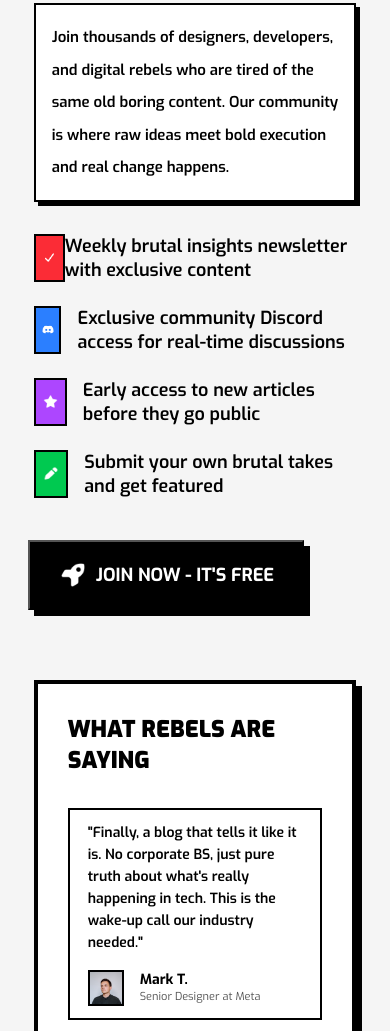
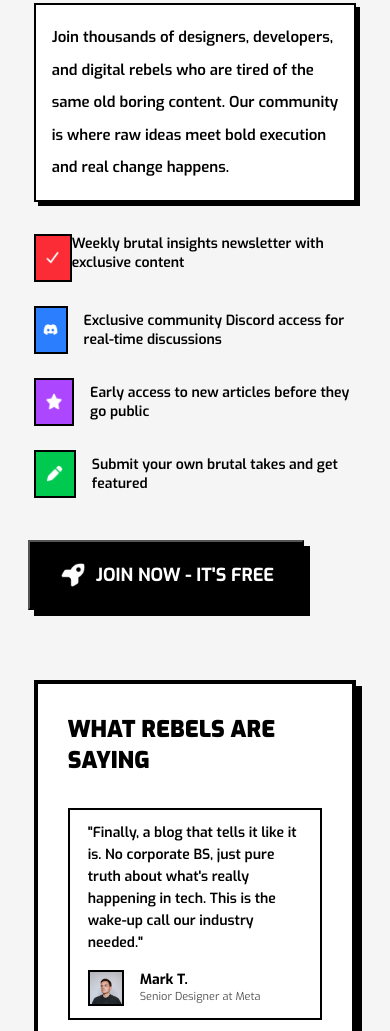
Before and after one commit to antonraouf511/The-ux-review-blog, a plain HTML site: page index.html in a window 390 px wide. Shown: the part 6035-7066 px from the top of the page. Drawn offline with Linux system fonts and the light colour scheme.

Commit message:
change adv to advan

```diff
--- a/css/media-query.css
+++ b/css/media-query.css
@@ -322,16 +322,16 @@
 
     }
 
-    .lower-rebellion .left-part .adv .adv-1 .adv-p {
+    .lower-rebellion .left-part .advan .advan-1 .advan-p {
         font-size: 14px;
     }
-    .lower-rebellion .left-part .adv .adv-2 .adv-p {
+    .lower-rebellion .left-part .advan .advan-2 .advan-p {
         font-size: 14px;
     }
-    .lower-rebellion .left-part .adv .adv-3 .adv-p {
+    .lower-rebellion .left-part .advan .advan-3 .advan-p {
         font-size: 14px;
     }
-    .lower-rebellion .left-part .adv .adv-4 .adv-p {
+    .lower-rebellion .left-part .advan .advan-4 .advan-p {
         font-size: 14px;
     }
 
```
